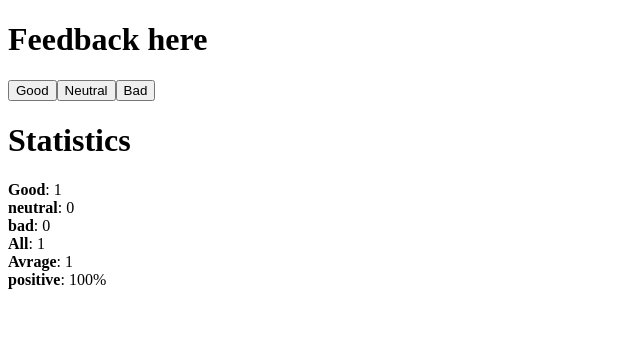
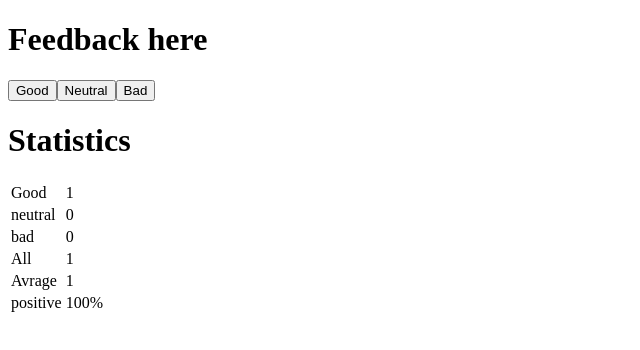
Before and after one commit to faezk/fullstackopen, a React (Create React App) app in the folder part1/unicafe/: page / in a window 1280 px wide. Both pictures are taken after a click on the button "Good". Shown: the top 350 px of the page, without its empty margins (0-640 px from the left). Built offline with nearby package versions, Linux system fonts and the light colour scheme.

Commit message:
Exercise unicafe 1.11

```diff
--- a/part1/unicafe/src/App.js
+++ b/part1/unicafe/src/App.js
@@ -8,20 +8,25 @@ const Button = ({ onClick, text }) => (
 )
 
 const Statisticline=({text,type})=>(
-    <div><b>{text}</b>: {type} </div>
-)
+      <tr>
+        <td>{text}</td>
+        <td>{type}</td>
+      </tr>
+ )
 
 const Statistics = (props) => {
   if (props.good !== 0 || props.bad !==0 || props.neutral!==0) {
     return (
-      <div>
+      <table>
+        <tbody>
         <Statisticline text="Good" type={props.good}/>
         <Statisticline text="neutral" type={props.neutral}/>
         <Statisticline text="bad" type={props.bad}/>
         <Statisticline text="All" type={props.allClicks}/>
         <Statisticline text="Avrage" type={props.avrage}/>
         <Statisticline text="positive" type={props.positive}/>
-      </div>
+        </tbody>
+      </table>
     )
   }
   return (
```
